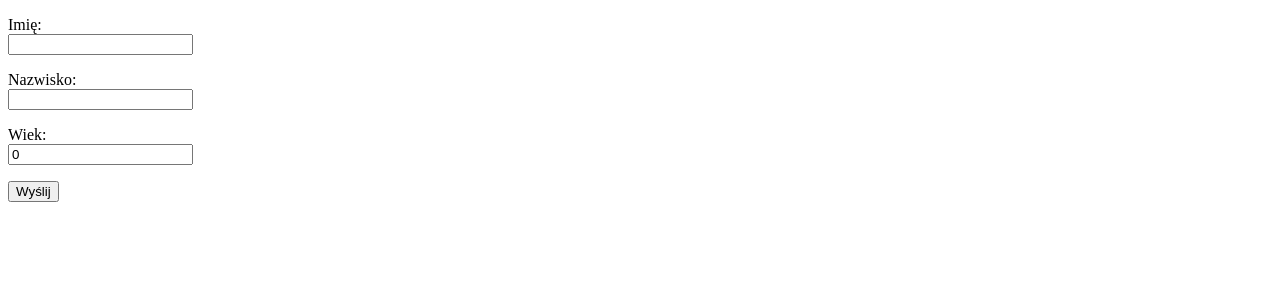
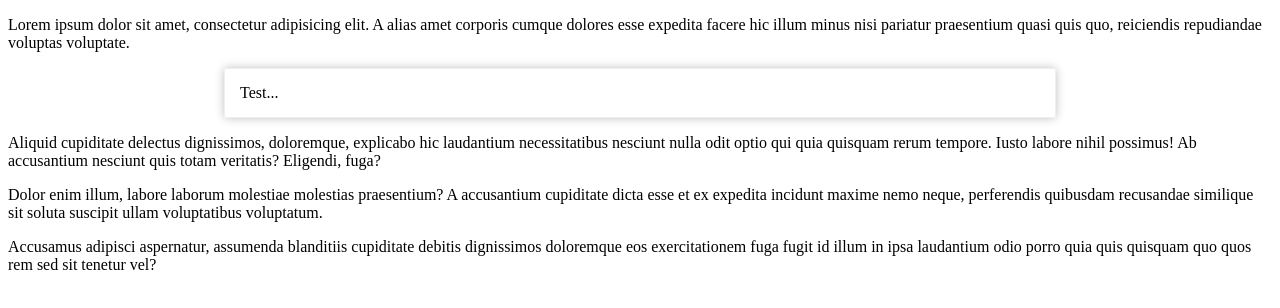
Before and after one commit to jakubhfake/megak-react-app, a React (Create React App) app: page / in a window 1280 px wide. Shown: the top 308 px of the page. Built offline with nearby package versions, Linux system fonts and the light colour scheme.

Commit message:
inheritance/dziedziczenie in react components

```diff
--- a/src/components/App/App.js
+++ b/src/components/App/App.js
@@ -1,10 +1,20 @@
 import React from 'react';
 import './App.css';
-import {NewUserForm} from "../NewUserForm/NewUserForm";
+import {Dialog} from "../common/Dialog";
 
 export const App = props => {
     return <>
-        <NewUserForm/>
+        <p>Lorem ipsum dolor sit amet, consectetur adipisicing elit. A alias amet corporis cumque dolores esse expedita
+            facere hic illum minus nisi pariatur praesentium quasi quis quo, reiciendis repudiandae voluptas
+            voluptate.</p>
+        <Dialog/>
+        <p>Aliquid cupiditate delectus dignissimos, doloremque, explicabo hic laudantium
+        necessitatibus nesciunt nulla odit optio qui quia quisquam rerum tempore. Iusto labore nihil possimus! Ab
+        accusantium nesciunt quis totam veritatis? Eligendi, fuga?</p><p>Dolor enim illum, labore laborum molestiae
+        molestias praesentium? A accusantium cupiditate dicta esse et ex expedita incidunt maxime nemo neque,
+        perferendis quibusdam recusandae similique sit soluta suscipit ullam voluptatibus voluptatum.</p><p>Accusamus
+        adipisci aspernatur, assumenda blanditiis cupiditate debitis dignissimos doloremque eos exercitationem fuga
+        fugit id illum in ipsa laudantium odio porro quia quis quisquam quo quos rem sed sit tenetur vel?</p>
     </>
 
 };
--- /dev/null
+++ b/src/components/common/Dialog.css
@@ -0,0 +1,9 @@
+.Dialog__container {
+    width: 80%;
+    max-width: 800px;
+    margin: 15px auto;
+    border: 1px solid #efefef;
+    border-radius: 3px;
+    box-shadow: 0 0 10px rgba(0, 0, 0, 0.25);
+    padding: 15px;
+}
--- /dev/null
+++ b/src/components/common/Dialog.js
@@ -0,0 +1,9 @@
+import React from "react";
+
+import './Dialog.css';
+
+export const Dialog = props => (
+    <div className={"Dialog__container"}>
+        Test...
+    </div>
+);
```
